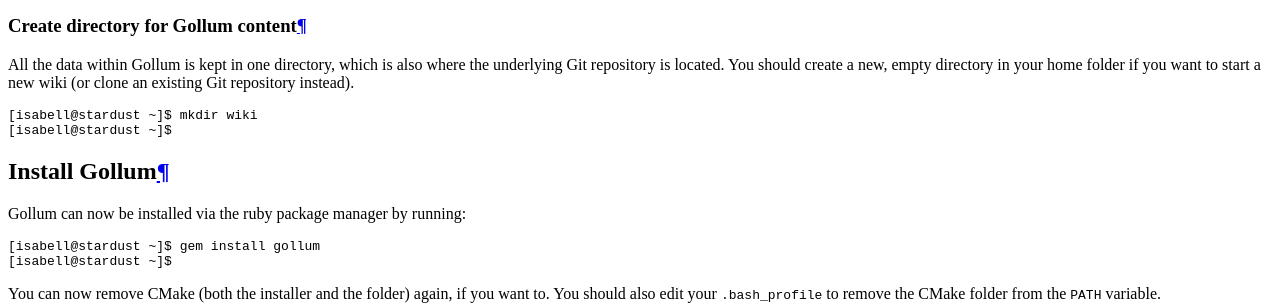
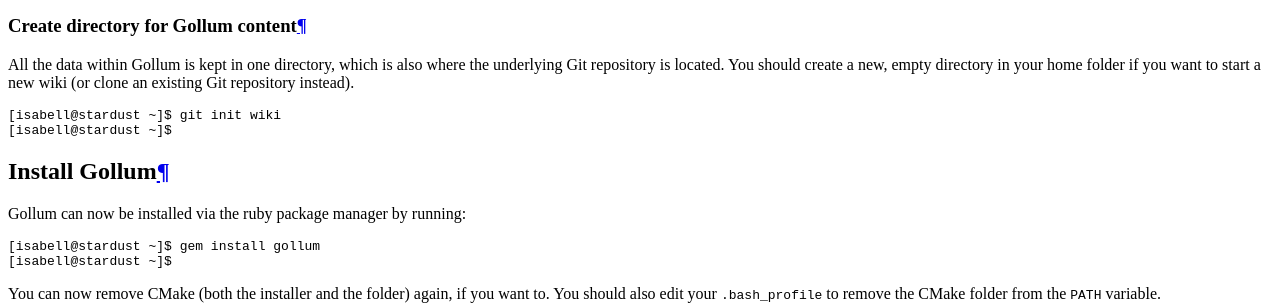
Before and after one commit to Uberspace/lab, a Sphinx documentation site: the page built from source/guide_gollum.rst, in a window 1280 px wide and 900 px high, scrolled down 3920 px. Shown: the part 152-457 px from the top of the window. Built offline with Sphinx 7.4.7 and the Read the Docs theme 2.0.0, drawn with Linux system fonts in a browser that asks for light colours.

Commit message:
[gollum] make ~/wiki a git repo

```diff
--- a/source/guide_gollum.rst
+++ b/source/guide_gollum.rst
@@ -68,7 +68,7 @@
 
 ::
 
-  [isabell@stardust ~]$ mkdir wiki
+  [isabell@stardust ~]$ git init wiki
   [isabell@stardust ~]$
 
 
```
